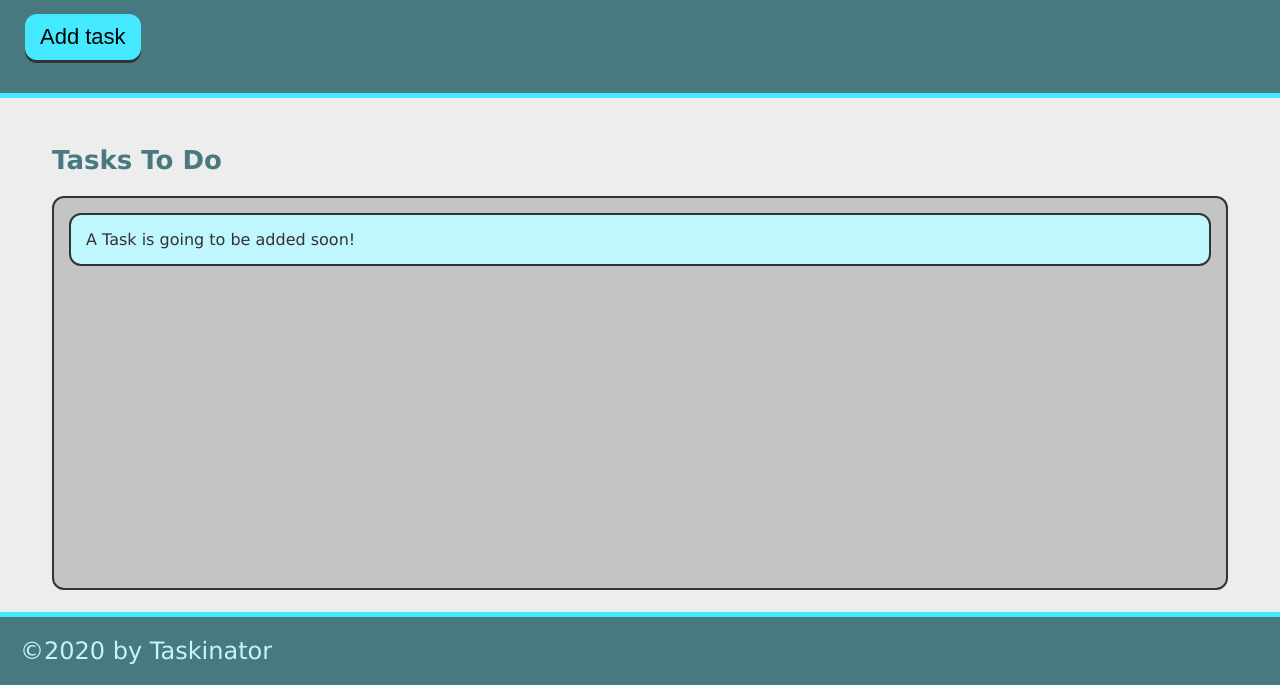
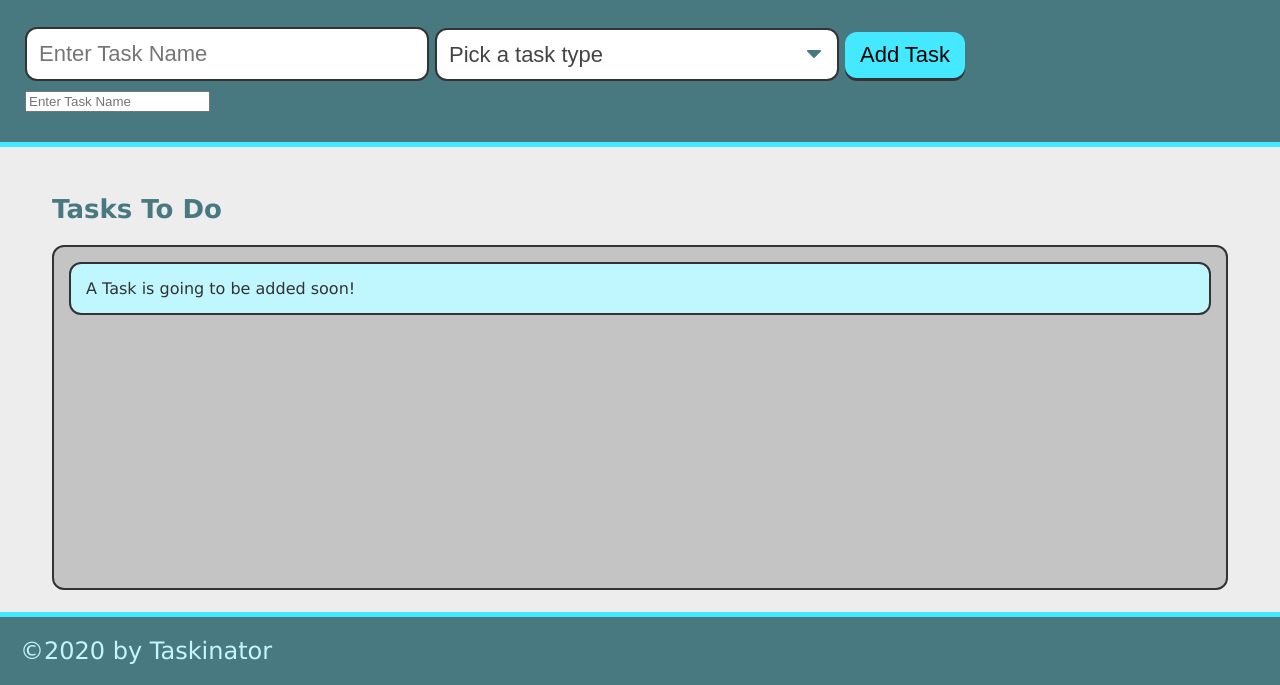
Before and after one commit to shane-sepeda/taskinator, a plain HTML site: page index.html in a window 1280 px wide. Shown: the part 115-800 px from the top of the page. Drawn offline with Linux system fonts and the light colour scheme.

Commit message:
added task input field

```diff
--- a/index.html
+++ b/index.html
@@ -11,7 +11,25 @@
     <header>
         <h1 class="page-title">Taskinator</h1>
         <p>Click the button below to add a new task!</p>
-        <button class="btn" id="save-task">Add task</button>
+        <form id="task-form">
+            <div class="form-group">
+              <input type="text" name="task-name" class="text-input" placeholder="Enter Task Name" />
+            </div>
+            <div class="form-group">
+              <select name="task-type" class="select-dropdown">
+                <option value="" disabled selected>Pick a task type</option>
+                <option value="Print">Print</option>
+                <option value="Web">Web</option>
+                <option value="Mobile">Mobile</option>
+              </select>
+            </div>
+            <div class="form-group">
+              <button class="btn" id="save-task" type="submit">Add Task</button>
+            </div>
+          </form>
+        <div class="form-group">
+            <input type="text" name="task-name" placeholder="Enter Task Name" />
+        </div>
     </header>
 
     <main class="page-content">
```
Also changed, not shown: 1 other file.
